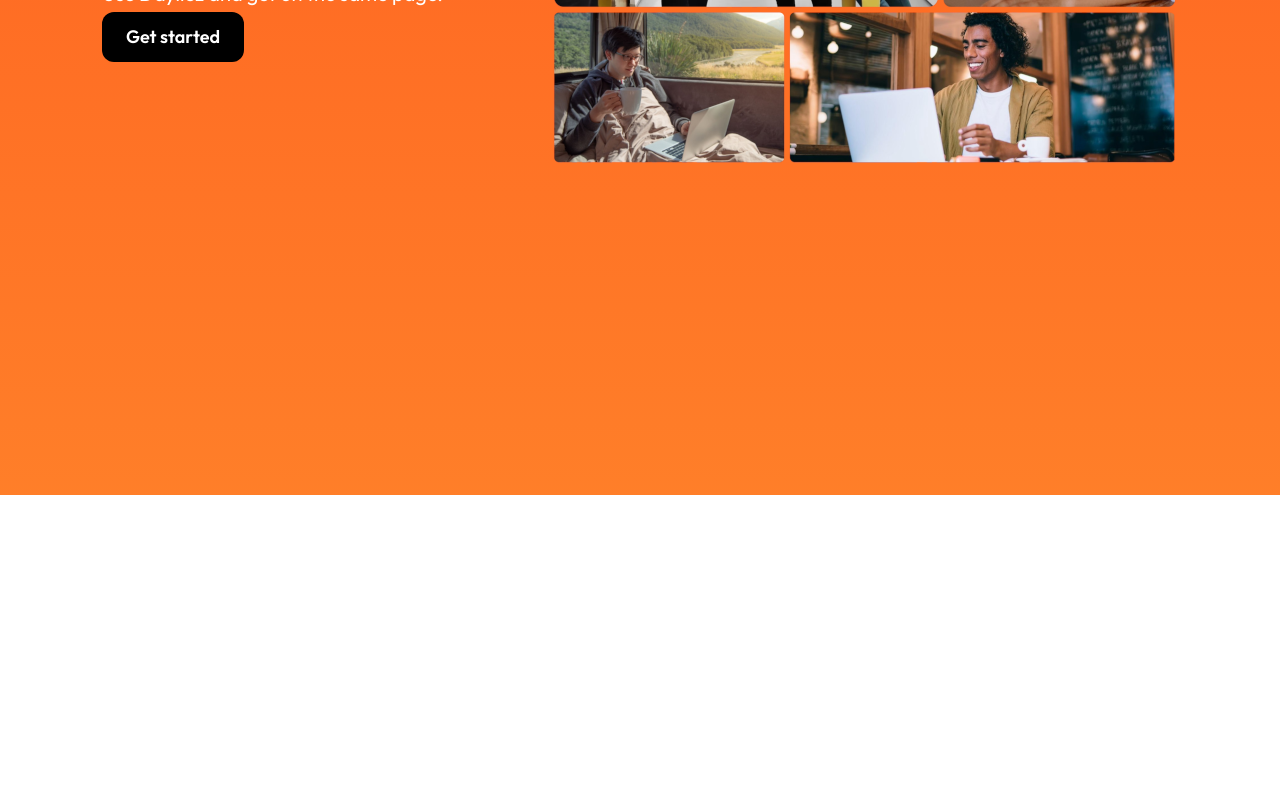
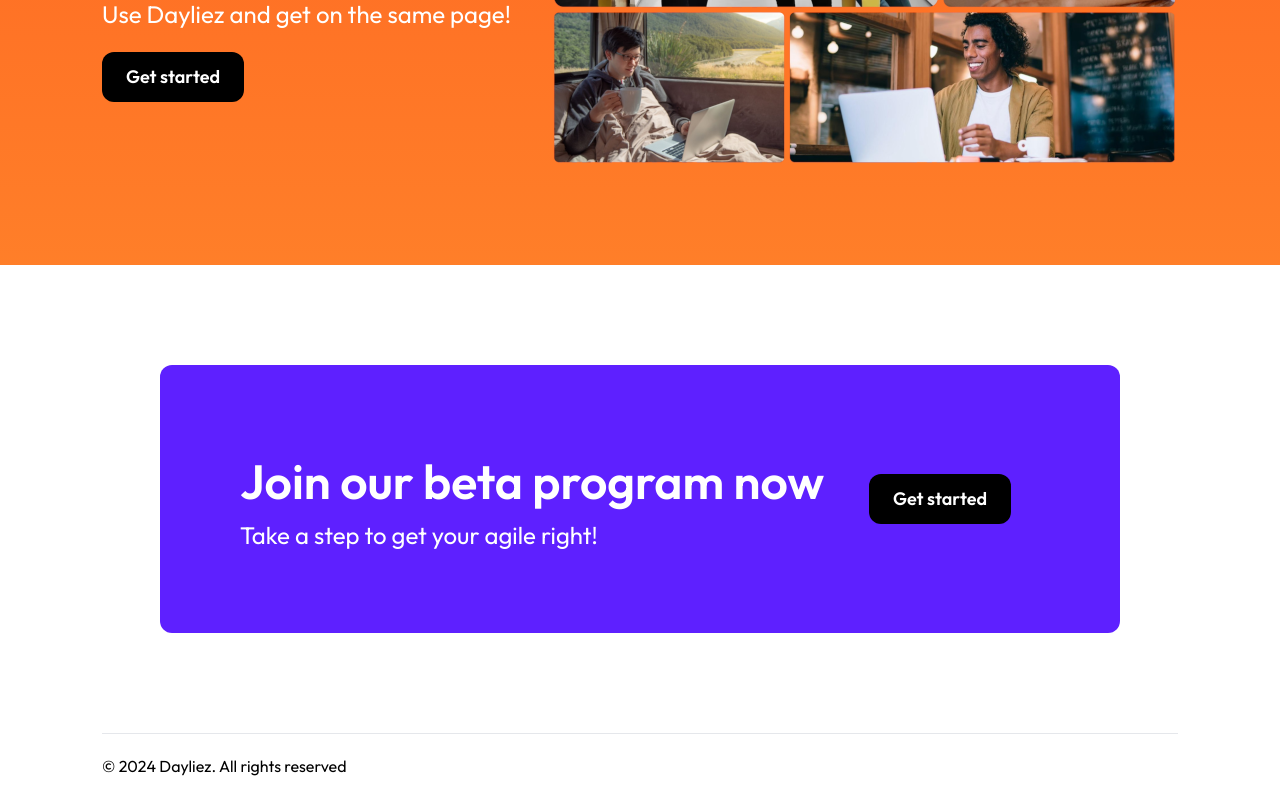
Before and after one commit to DutchBen/dayliez, a Gatsby site: page / in a window 1280 px wide. Shown: the part 514-1312 px from the top of the page. Before the commit the page ends 1009 px from the top, so only its background shows below. Built offline with nearby package versions, Linux system fonts and the light colour scheme; Gatsby itself is replaced by a stand-in of ours.

Commit message:
Homepage desktope

```diff
--- /dev/null
+++ b/src/components/Footer.tsx
@@ -0,0 +1,14 @@
+import React from "react";
+
+import { ContentComponent } from "./ContentComponent";
+
+export const Footer = () => {
+    return (
+        <ContentComponent>
+            <hr className="mt-[100px]" />
+            <div className="font-outfit mb-5 mt-5">
+                © 2024 Dayliez. All rights reserved
+            </div>
+        </ContentComponent>
+    );
+};
--- a/src/components/HeaderNav.tsx
+++ b/src/components/HeaderNav.tsx
@@ -13,12 +13,12 @@ export const HeaderNav = () => {
         >
             <div className="h-[70px] flex justify-between">
                 <Link to="/" className="[&.active]:font-bold">
-                    <DayliezLogo className="h-[70px] w-[70px] pl-[20px]" />
+                    <DayliezLogo className="h-[70px] w-[70px] ml-[20px]" />
                 </Link>
                 <div className="pt-[14px] pr-[20px]">
                     <Link
                         to="/pricing"
-                        className="hover:text-dayliezOffWhite  font-outfit antialiased text-white mr-8"
+                        className="hover:text-dayliezOffWhite font-size-[17px] font-medium font-outfit antialiased text-white mr-[30px]"
                     >
                         Pricing
                     </Link>
--- a/src/components/index.ts
+++ b/src/components/index.ts
@@ -3,3 +3,4 @@ export * from "./CTAButton";
 export * from "./ContentComponent";
 export * from "./HeaderNav";
 export * from "./Layout";
+export * from "./Footer";
--- a/src/pages/index.tsx
+++ b/src/pages/index.tsx
@@ -3,16 +3,21 @@ import * as React from "react";
 import { Link } from "gatsby";
 import { StaticImage } from "gatsby-plugin-image";
 
-import { LayoutComponent, ContentComponent, CTAButton } from "../components";
+import {
+    LayoutComponent,
+    ContentComponent,
+    CTAButton,
+    Footer,
+} from "../components";
 
 // Step 2: Define your component
 const IndexPage = () => {
     return (
         <LayoutComponent>
             <ContentComponent extraClass="bg-dayliezOrangeLinear">
-                <div className="flex flex-col justify-start items-start p-7 lg:p-0 lg:items-none gap-[30px] lg:justify-between lg:flex-row w-full pt-[100px] lg:pt-[140px] pb-[100px] lg:pb-[330px] mx-auto font-outfit antialiased text-white">
-                    <div className="lg:w-[420px] lg:m-0 flex flex-col pt-7">
-                        <h1 className="text-[63px] leading-[63px] font-semibold">
+                <div className="flex flex-col justify-start items-start p-7 lg:p-0 lg:items-none gap-[30px] lg:justify-between lg:flex-row w-full pt-[100px] lg:pt-[140px] pb-[100px] lg:pb-[100px] mx-auto font-outfit antialiased text-white">
+                    <div className="lg:w-[420px] lg:m-0 flex flex-col pt-7 animate-slide-in-bottom">
+                        <h1 className="text-[63px] leading-[63px] font-semibold tracking-tighter">
                             Streamline
                             <br />
                             Your&nbsp;Standups,
@@ -21,7 +26,7 @@ const IndexPage = () => {
                             <br />
                             Team Focus
                         </h1>
-                        <div className="font-outfit text-xl font-normal break-words leading-9 antialiased">
+                        <div className="font-outfit text-[24px] font-normal break-words leading-9 mt-5 mb-5 antialiased">
                             Use Dayliez and get on the same page!
                         </div>
                         <CTAButton size="large" />
@@ -35,6 +40,22 @@ const IndexPage = () => {
                     </div>
                 </div>
             </ContentComponent>
+            <ContentComponent>
+                <div className="lg:grid lg:grid-cols-4 rounded-xl w-full mt-[100px] lg:w-[960px] bg-dayliezPurple p-[80px] mx-auto font-outfit antialiased text-white">
+                    <div className="lg:col-span-3">
+                        <h2 className="text-[48px] font-semibold">
+                            Join our beta program now
+                        </h2>
+                        <div className="text-[24px]">
+                            Take a step to get your agile right!
+                        </div>
+                    </div>
+                    <div className="lg:col-span-1 place-self-center">
+                        <CTAButton size="large" />
+                    </div>
+                </div>
+            </ContentComponent>
+            <Footer />
         </LayoutComponent>
     );
 };
--- a/src/styles/global.css
+++ b/src/styles/global.css
@@ -1,4 +1,15 @@
 @import url("https://fonts.googleapis.com/css2?family=Outfit:wght@100..900&display=swap");
+
+@keyframes slideInFromBottom {
+    0% {
+        transform: translateY(60%);
+        opacity: 0;
+    }
+    100% {
+        transform: translateY(0);
+        opacity: 1;
+    }
+}
 
 @tailwind base;
 @tailwind components;
--- a/tailwind.config.js
+++ b/tailwind.config.js
@@ -21,6 +21,12 @@ module.exports = {
                 dayliezOrangeLinear:
                     "linear-gradient(180deg,#ff5e20 0%,hsl(24,100%,58%) 100%)",
             }),
+            letterSpacing: {
+                tighter: "-0.6px",
+            },
+            animation: {
+                "slide-in-bottom": "slideInFromBottom 120ms ease-out",
+            },
         },
     },
     plugins: [typography, aspectRatio],
```
